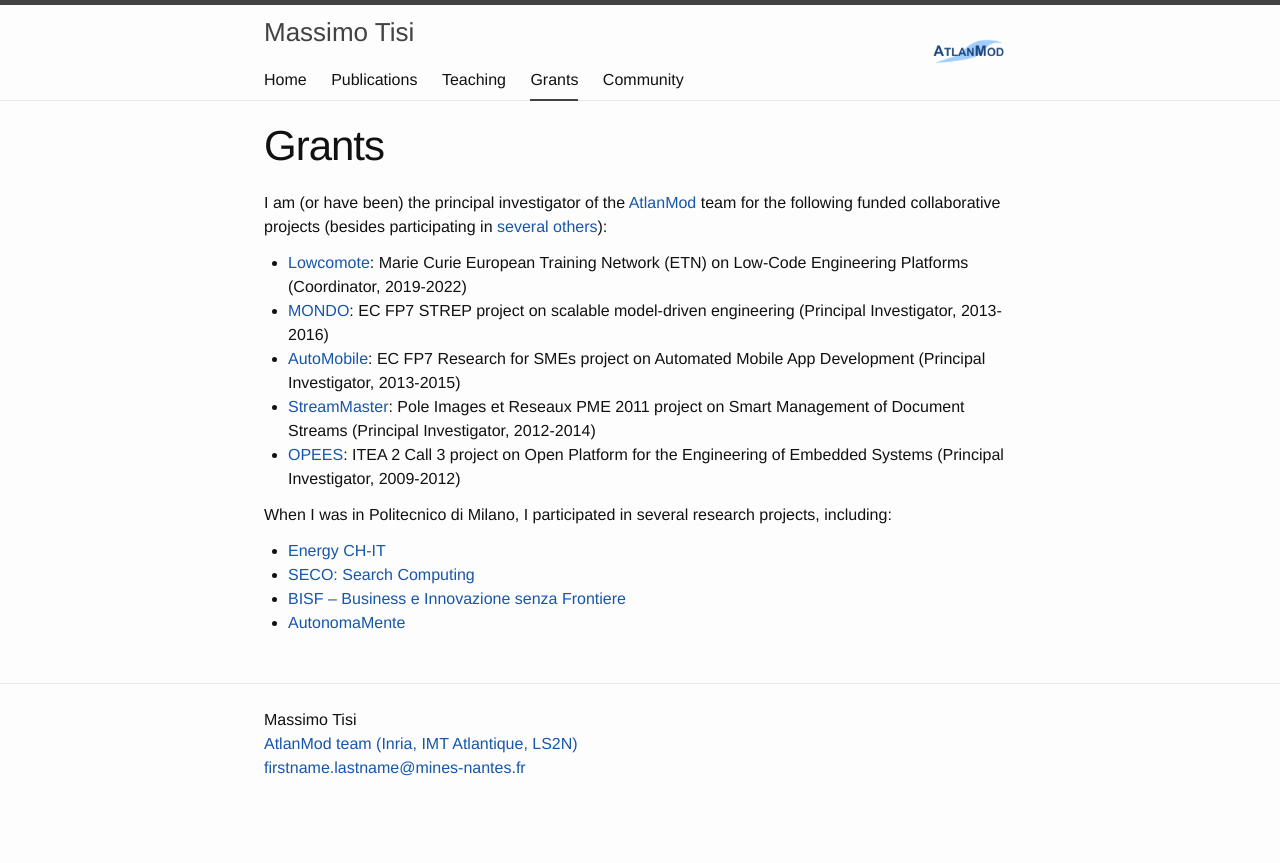
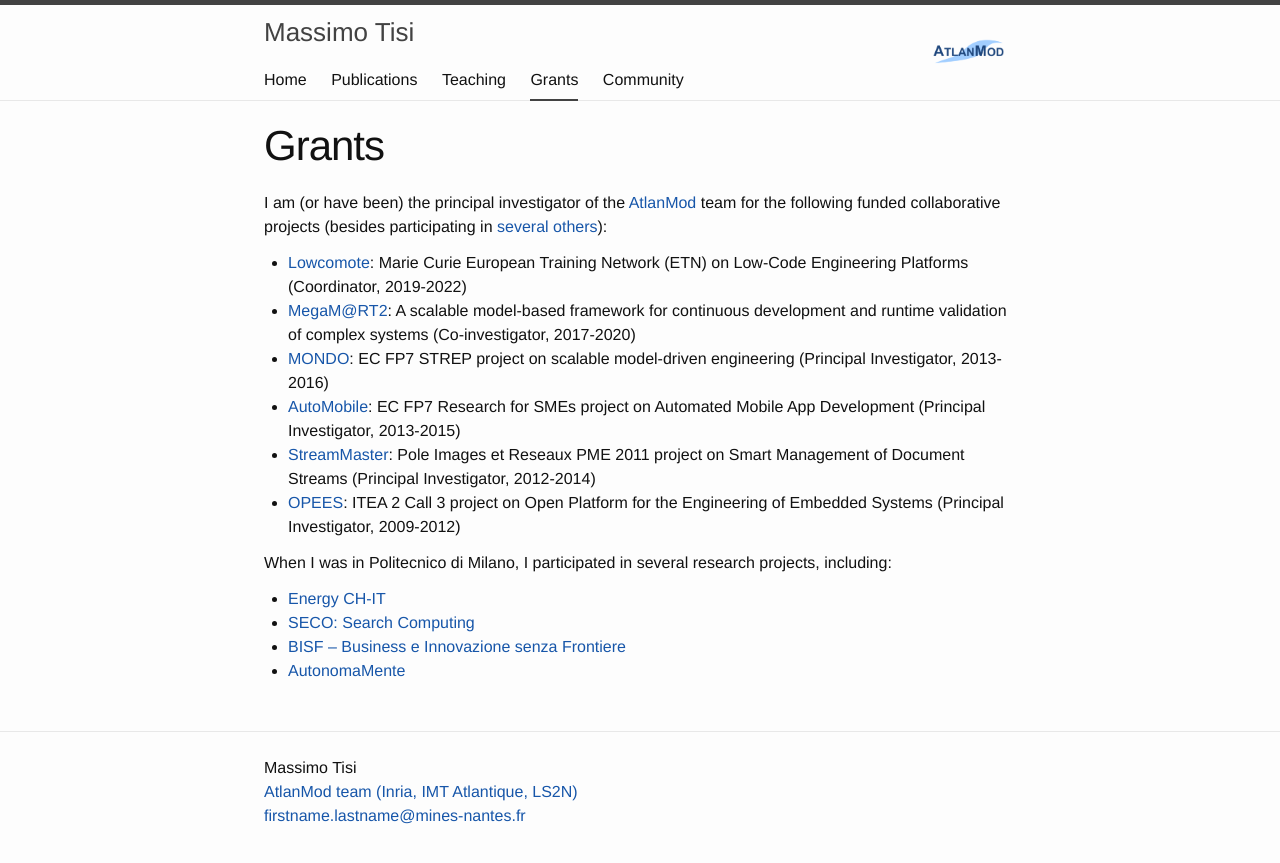
Before and after one commit to massimotisi/massimotisi.github.io, a Jekyll site: the page built from grants.md, in a window 1280 px wide. Shown: the top 863 px of the page. Built offline with Jekyll 4.4.1, drawn with Linux system fonts in a browser that asks for light colours.

Commit message:
megamart

```diff
--- a/grants.md
+++ b/grants.md
@@ -7,6 +7,7 @@ order: 3
 I am (or have been) the principal investigator of the [AtlanMod](http://web.emn.fr/x-info/atlanmod/index.php?title=Main_Page) team for the following funded collaborative projects (besides participating in [several others](http://web.emn.fr/x-info/atlanmod/index.php?title=Projects)):
 
 * [Lowcomote](https://www.lowcomote.eu/): Marie Curie European Training Network (ETN) on Low-Code Engineering Platforms (Coordinator, 2019-2022)
+* [MegaM@RT2](https://megamart2-ecsel.eu/): A scalable model-based framework for continuous development and runtime validation of complex systems (Co-investigator, 2017-2020)
 * [MONDO](http://www.mondo-project.org/): EC FP7 STREP project on scalable model-driven engineering (Principal Investigator, 2013-2016)
 * [AutoMobile](http://automobile.webratio.com/): EC FP7 Research for SMEs project on Automated Mobile App Development (Principal Investigator, 2013-2015)
 * [StreamMaster](http://www.irccyn.ec-nantes.fr/fr/projets-ivc/projet-streammaster-ivc): Pole Images et Reseaux PME 2011 project on Smart Management of Document Streams (Principal Investigator, 2012-2014)
```
